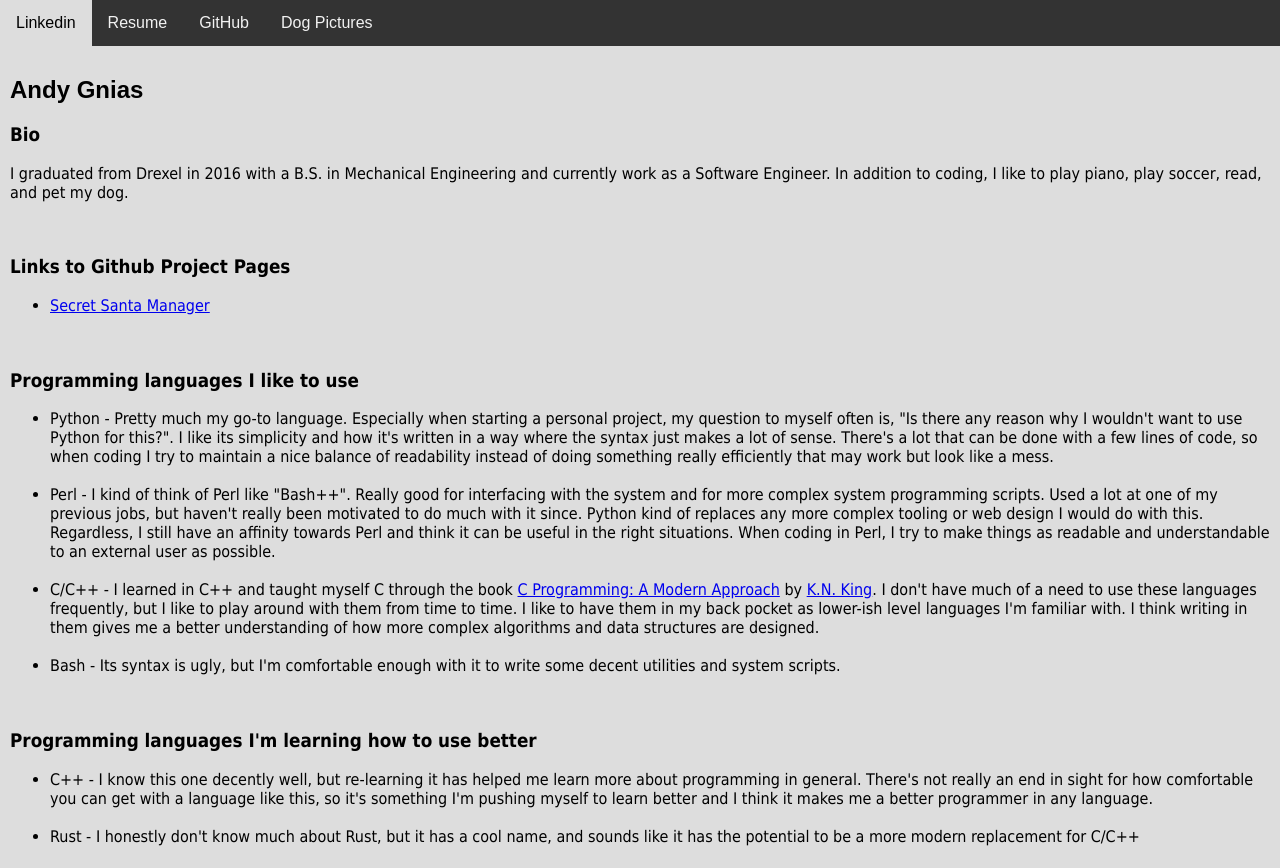
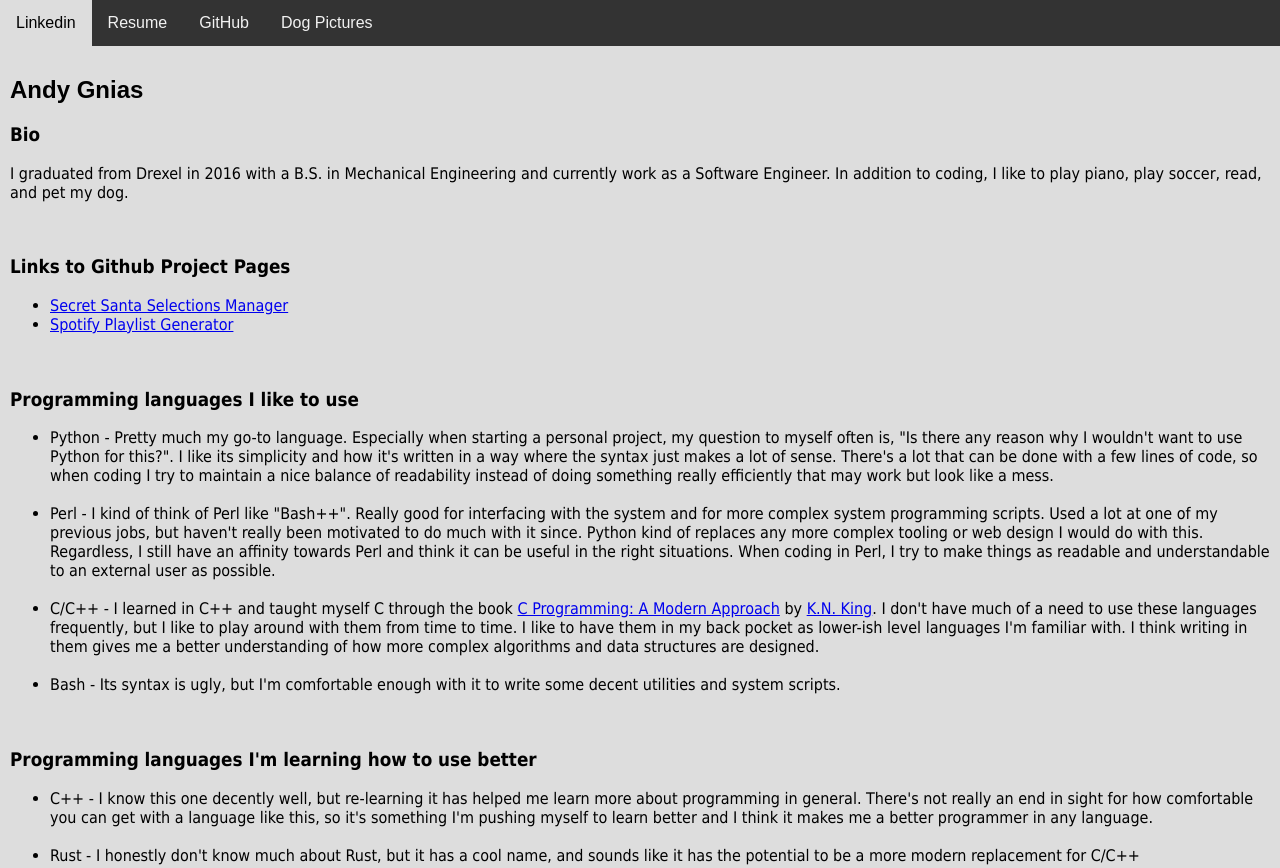
Before and after one commit to AGnias47/AGnias47.github.io, a plain HTML site: page index.html in a window 1280 px wide. Shown: the top 868 px of the page. Drawn offline with Linux system fonts and the light colour scheme.

Commit message:
Add spotify docs

```diff
--- a/index.html
+++ b/index.html
@@ -26,7 +26,8 @@ Engineer. In addition to coding, I like to play piano, play soccer, read, and pe
 <div class="content">
   <h3>Links to Github Project Pages</h3>
     <ul>
-      <li><a href="https://agnias47.github.io/Secret_Santa/" target="_blank">Secret Santa Manager</a></li>
+      <li><a href="https://agnias47.github.io/Secret_Santa/" target="_blank">Secret Santa Selections Manager</a></li>
+      <li><a href="https://agnias47.github.io/SpotifyAPI/" target="_blank">Spotify Playlist Generator</a></li>
     </ul>
 </div>
 
```
